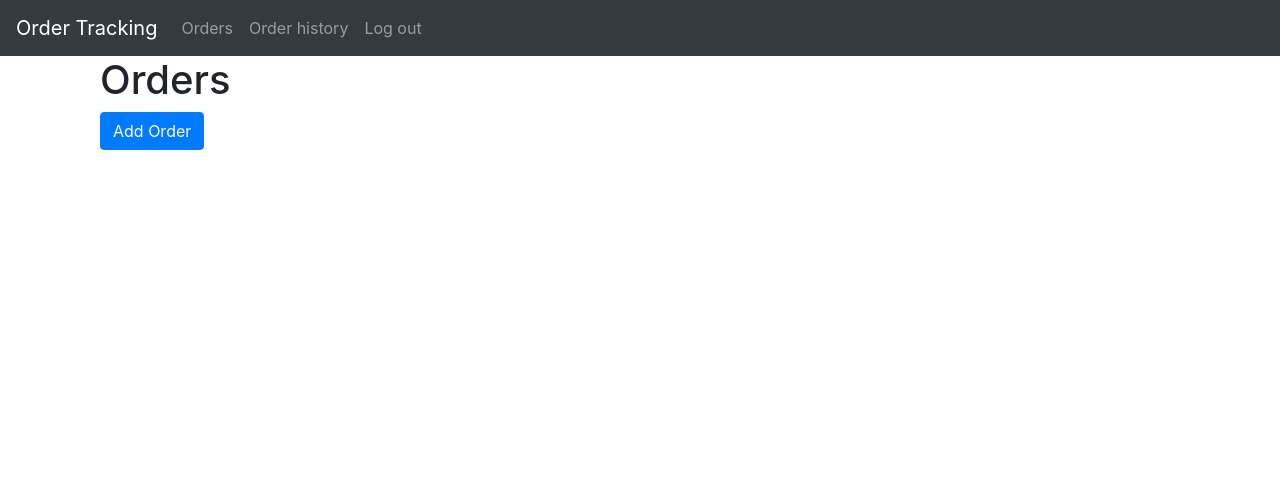
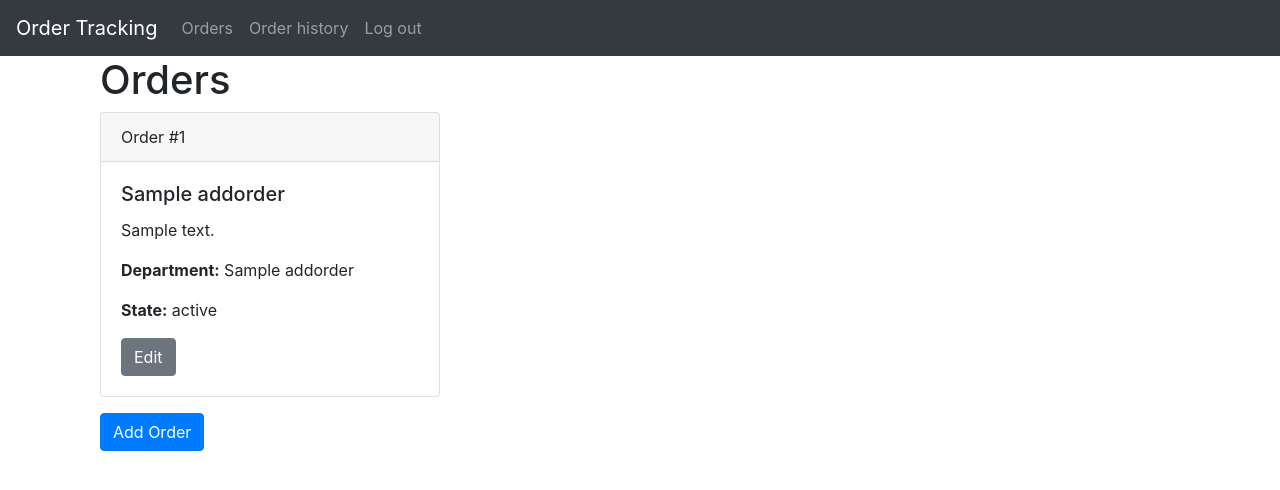
Before and after one commit to SalmanSaleh1/Order-Tracking, a Flask app: page /orders in a window 1280 px wide. Shown: the top 490 px of the page. Run offline with Flask 3, Linux system fonts and the light colour scheme; tables that the repository leaves empty hold one stand-in row (values such as "Sample post"); parts of the project's set-up code (start-up, migrations or seed data) failed here and were passed over; some libraries are stand-ins or nearby versions.

Commit message:
Edit order functionality
- Updated `orders.html` to list recent orders excluding 'completed' ones.
- Added edit buttons and `/edit_order/<int:order_id>` route for editing orders.
- Created `edit_order.html` for editing order details.

```diff
--- a/src/flask_website/app.py
+++ b/src/flask_website/app.py
@@ -23,11 +23,31 @@ def home():
 
 @app.route('/orders')
 def orders():
-    return render_template('orders.html')
+    # Retrieve the last 5 orders that are not in the 'completed' state
+    last_orders = AddOrder.query.filter(AddOrder.order_state != 'completed').order_by(AddOrder.order_date.desc()).limit(5).all()
+    return render_template('orders.html', last_orders=last_orders)
+
+@app.route('/edit_order/<int:order_id>', methods=['GET', 'POST'])
+def edit_order(order_id):
+    order = AddOrder.query.get_or_404(order_id)
+    form = AddOrderForm(obj=order)
+    if form.validate_on_submit():
+        order.order_name = form.order_name.data
+        order.order_description = form.order_description.data
+        order.department_name = form.department_name.data
+        order.order_state = form.order_state.data
+        db.session.commit()
+        flash('Order updated successfully!', 'success')
+        return redirect(url_for('orders'))
+    return render_template('edit_order.html', form=form, order=order)
+
 
 @app.route('/order_history')
 def order_history():
-    return render_template('order_history.html')
+    # Retrieve orders that are in the 'completed' state
+    completed_orders = AddOrder.query.filter_by(order_state='completed').order_by(AddOrder.order_date.desc()).all()
+    return render_template('order_history.html', completed_orders=completed_orders)
+
 
 # Route for adding an order
 @app.route('/add_order', methods=['GET', 'POST'])
@@ -46,5 +66,12 @@ def add_order():
         return redirect(url_for('orders'))  # Assuming 'orders' is the route to display all orders
     return render_template('add_order.html', form=form)
 
+@app.route('/view_order/<int:order_id>')
+def view_order(order_id):
+    # Retrieve the order by its ID
+    order = AddOrder.query.get_or_404(order_id)
+    return render_template('view_order.html', order=order)
+
+
 if __name__ == "__main__":
     app.run(host='0.0.0.0', debug=True)
--- a/src/flask_website/templates/orders.html
+++ b/src/flask_website/templates/orders.html
@@ -7,6 +7,26 @@
 <div class="container">
     <h1>Orders</h1>
 
+    <!-- Display last 5 orders -->
+    <div class="row">
+        {% for order in last_orders %}
+            <div class="col-md-4">
+                <div class="card mb-3">
+                    <div class="card-header">
+                        Order #{{ order.order_id }}
+                    </div>
+                    <div class="card-body">
+                        <h5 class="card-title">{{ order.order_name }}</h5>
+                        <p class="card-text">{{ order.order_description }}</p>
+                        <p class="card-text"><strong>Department:</strong> {{ order.department_name }}</p>
+                        <p class="card-text"><strong>State:</strong> {{ order.order_state }}</p>
+                        <a href="{{ url_for('edit_order', order_id=order.order_id) }}" class="btn btn-secondary">Edit</a>
+                    </div>
+                </div>
+            </div>
+        {% endfor %}
+    </div>
+
     <!-- Button to navigate to add_order page -->
     <a href="{{ url_for('add_order') }}" class="btn btn-primary mb-3">Add Order</a>
 
```
Also changed, not shown: src/flask_website/templates/edit_order.html (added, +38 -0 lines).
